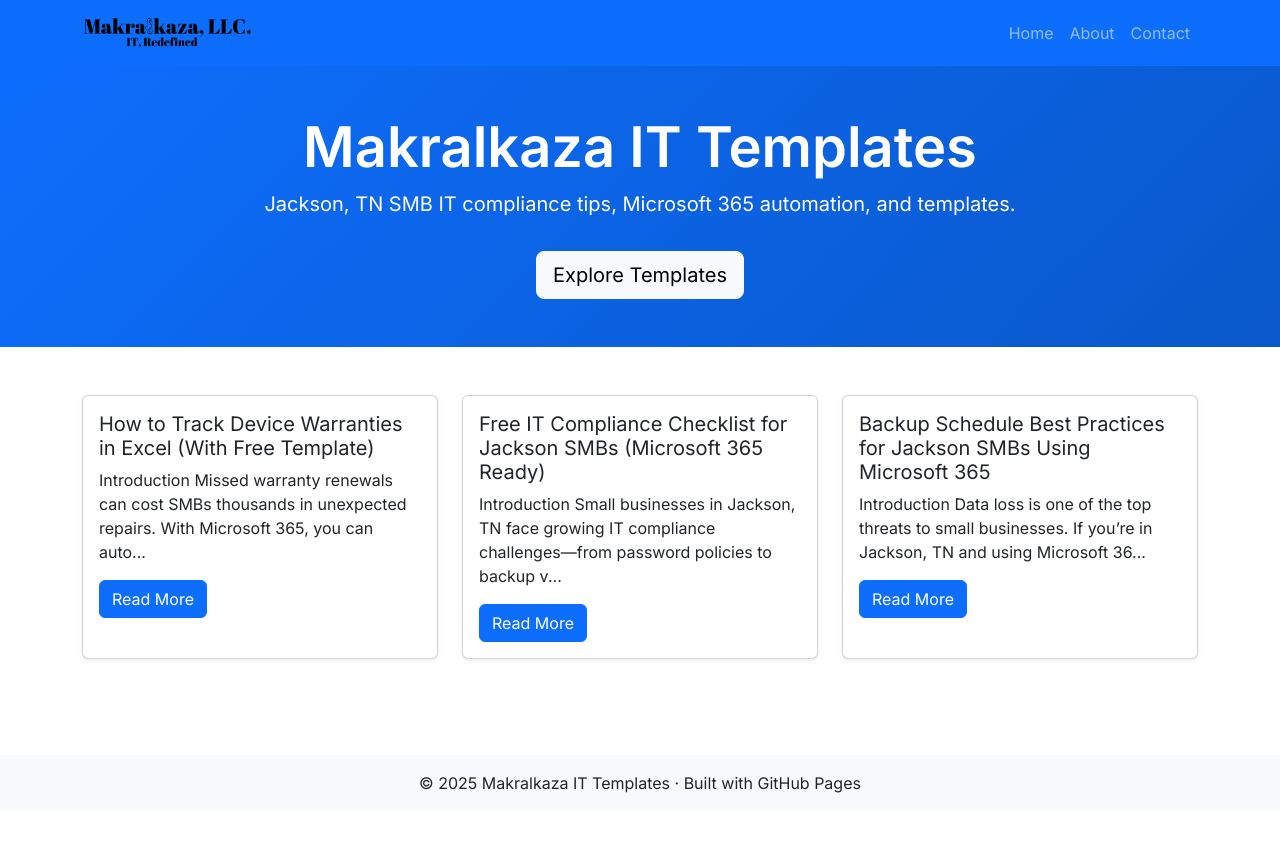
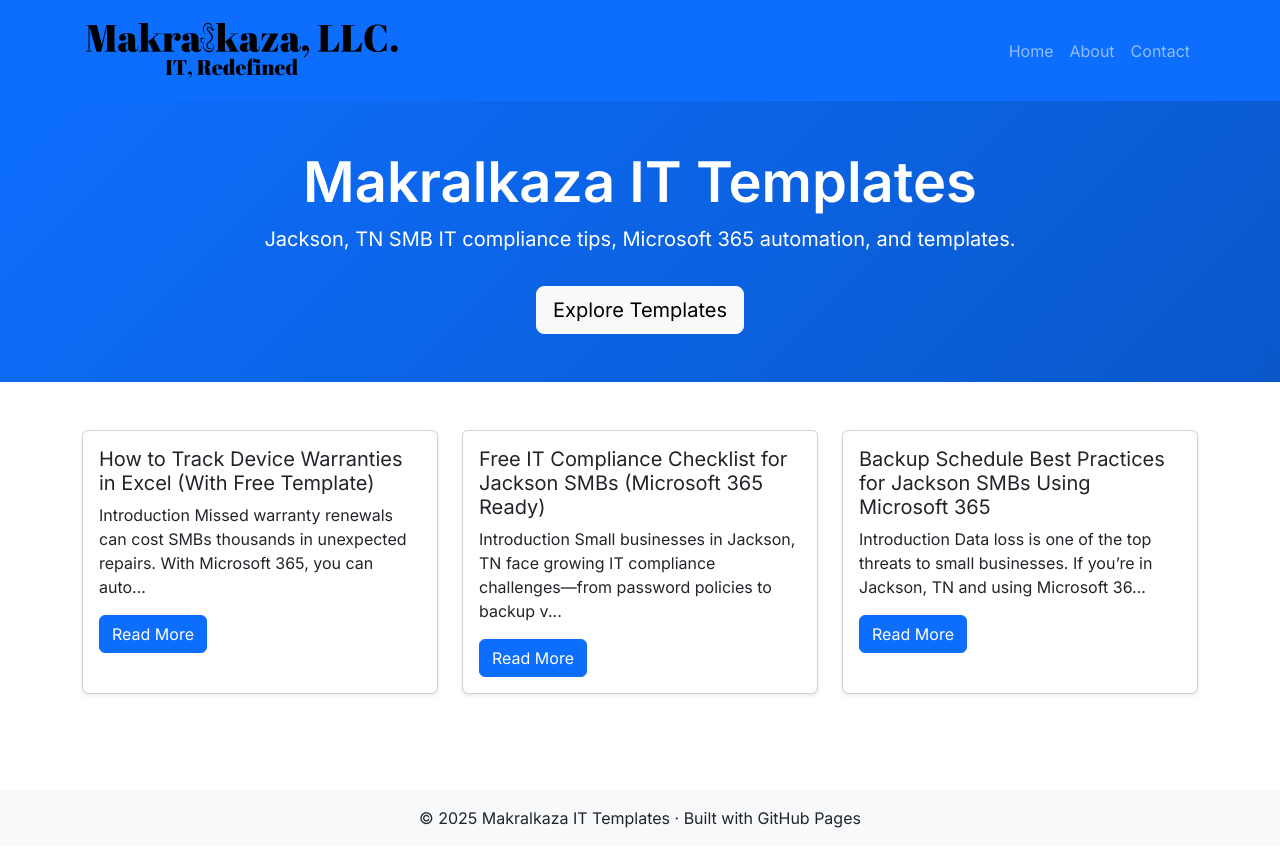
Before and after one commit to gitmakralkaza/tools, a Jekyll site: the page built from index.html, in a window 1280 px wide. Shown: the top 867 px of the page. Built offline with Jekyll 4.4.1, drawn with Linux system fonts in a browser that asks for light colours.

Commit message:
Update default.html

```diff
--- a/_layouts/default.html
+++ b/_layouts/default.html
@@ -25,7 +25,7 @@
   <!-- Navbar -->
   <nav class="navbar navbar-expand-lg navbar-dark bg-primary">
     <div class="container">
-      <a class="navbar-brand d-flex align-items-center" href="{{ "/" | relative_url }}"><img src="{{ '/assets/images/logo.png' | relative_url }}" alt="{{ site.title }} logo" height="40" class="me-2"></a>
+      <a class="navbar-brand d-flex align-items-center" href="{{ "/" | relative_url }}"><img src="{{ '/assets/images/logo.png' | relative_url }}" alt="{{ site.title }} logo" height="75" class="me-2"></a>
       <button class="navbar-toggler" type="button" data-bs-toggle="collapse" data-bs-target="#navbarNav">
         <span class="navbar-toggler-icon"></span>
       </button>
```
